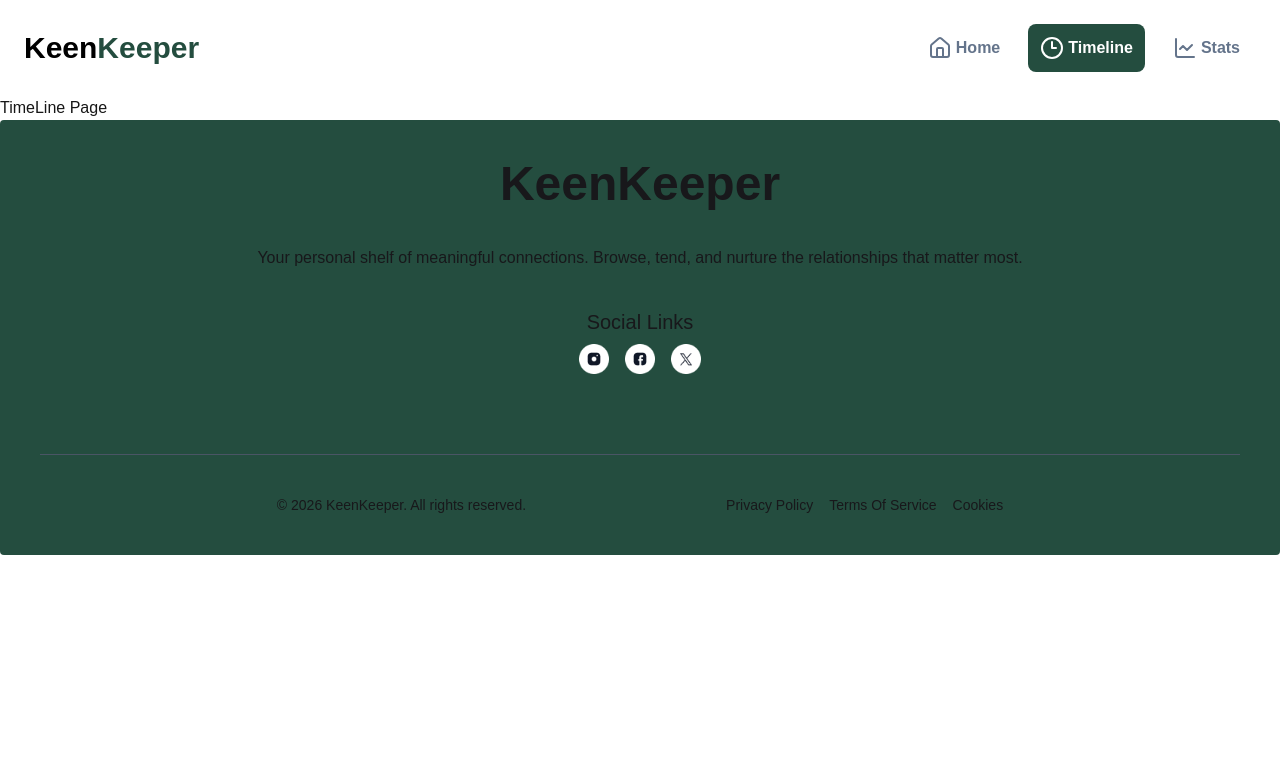
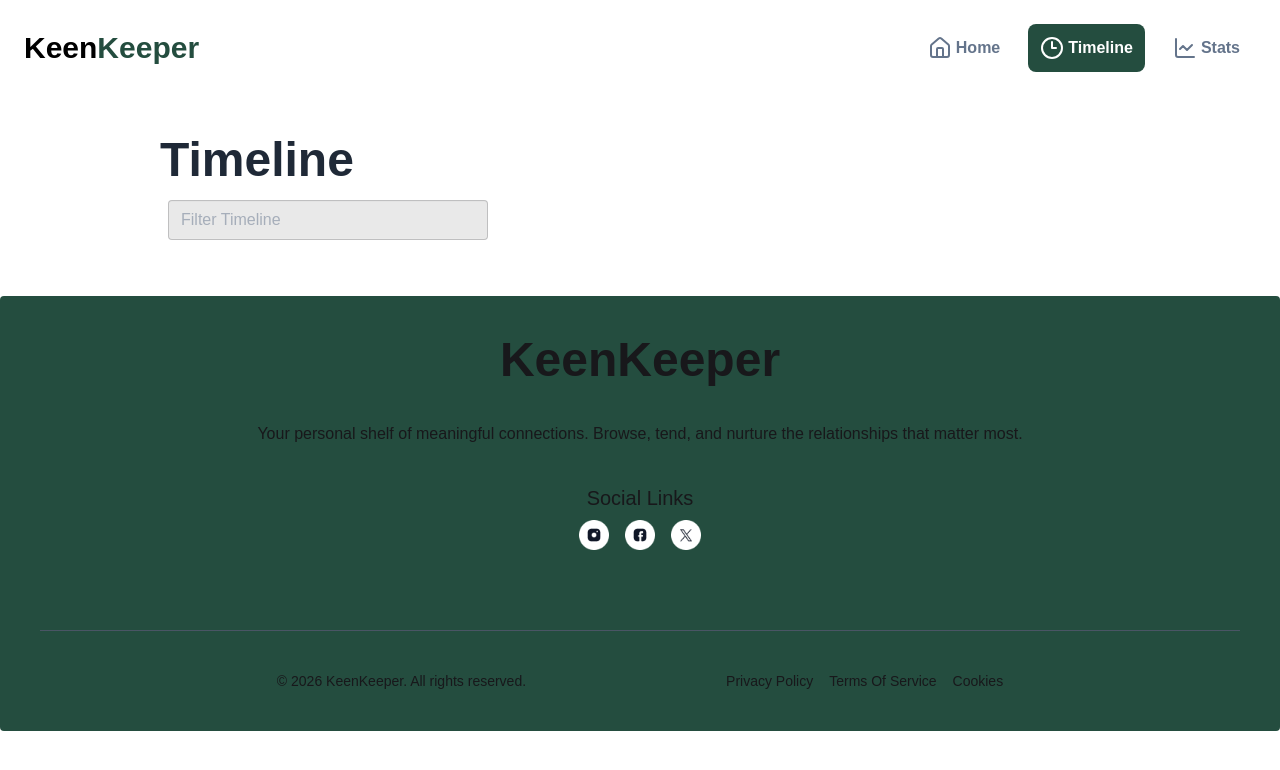
Before and after one commit to HASANCoU/KeenKeeper, a Next.js app: page /timeline in a window 1280 px wide. Shown: the top 770 px of the page. Built offline with nearby package versions, Linux system fonts and the light colour scheme.

Commit message:
Timeline Designed & Functionality Done

```diff
--- a/src/app/components/FriendActions.jsx
+++ b/src/app/components/FriendActions.jsx
@@ -29,6 +29,7 @@ const FriendActions = ({ friend }) => {
       id: Date.now(),
       name: friend.name,
       action: "Call",
+      icon:"/assets/call.png",
       time: new Date().toLocaleDateString("en-US", {
         year: "numeric",
         month: "long",
@@ -44,6 +45,7 @@ const FriendActions = ({ friend }) => {
       id: Date.now(),
       name: friend.name,
       action: "Text",
+      icon:"/assets/text.png",
       time: new Date().toLocaleDateString("en-US", {
         year: "numeric",
         month: "long",
@@ -59,6 +61,7 @@ const FriendActions = ({ friend }) => {
       id: Date.now(),
       name: friend.name,
       action: "Video",
+      icon:"/assets/video.png",
       time: new Date().toLocaleDateString("en-US", {
         year: "numeric",
         month: "long",
@@ -71,7 +74,6 @@ const FriendActions = ({ friend }) => {
   };
 
 
-  console.log(logInfo)
   return (
     <div className="grid grid-cols-5 gap-4">
       <div className="bg-white rounded-2xl shadow-xl text-center p-8 col-span-2 row-span-2 space-y-4">
--- a/src/app/context/GlobalContextProvider.jsx
+++ b/src/app/context/GlobalContextProvider.jsx
@@ -5,6 +5,7 @@ const GlobalContext = createContext();
 
 const GlobalContextProvider = ({ children }) => {
   const [logInfo, setLogInfo] = useState([]);
+  const [search, setSearch] = useState([]);
 
   return (
     <GlobalContext.Provider value={{ logInfo, setLogInfo }}>
--- a/src/app/timeline/page.jsx
+++ b/src/app/timeline/page.jsx
@@ -1,11 +1,38 @@
-import React from 'react';
+"use client";
+import React from "react";
+import { useGlobalContext } from "../context/GlobalContextProvider";
+import History from "../components/History";
+
 
 const TimelinePage = () => {
-    return (
-        <div>
-            <h2>TimeLine Page</h2>
+  const { logInfo, setLogInfo } = useGlobalContext();
+  const {search,setSearch} = useGlobalContext();
+  const notifications = logInfo;
+  return (
+    <div className="w-9/12 mx-auto my-10">
+      <div>
+        <h2 className="text-5xl font-bold text-[#1F2937]">Timeline</h2>
+
+        <div className="pl-2">
+          <input
+            type="text"
+            placeholder="Filter Timeline"
+            value={search}
+            onChange={(e) => setSearch(e.target.value)}
+            className="input input-bordered bg-[#E9E9E9] text-[#64748B] text-[16px] my-4"
+
+          />
         </div>
-    );
+      </div>
+      <div className="space-y-4">
+        {
+            notifications.map((notification,idx)=><History key={idx} notification={notification}/>)
+        }
+      </div>
+
+
+    </div>
+  );
 };
 
 export default TimelinePage;
```
Also changed, not shown: src/app/components/History.jsx (added, +17 -0 lines).
